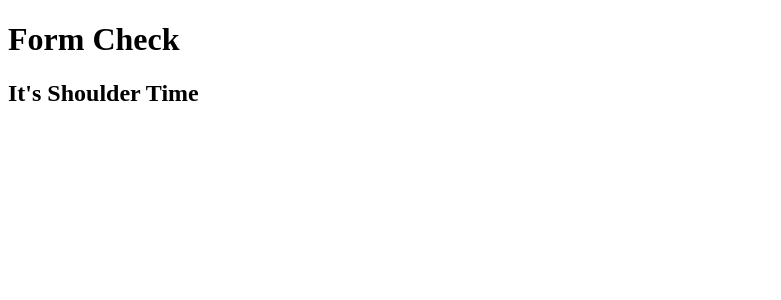
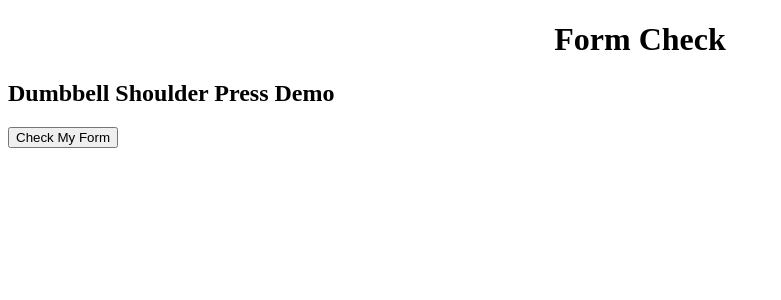
Before and after one commit to jkwan19/FormCheck, a React app: page / in a window 1280 px wide. Both pictures are taken after a click on the button "Dumbbell Shoulder Press". Shown: the top 300 px of the page, without its empty margins (0-781 px from the left). Built offline with nearby package versions, Linux system fonts and the light colour scheme; no server answers; the HTML template or start-up script is replaced by a standard one.

Commit message:
Shoulder Press Motion detected

```diff
--- a/package.json
+++ b/package.json
@@ -29,6 +29,9 @@
     "nodemon": "^2.0.4",
     "react": "^16.8.3",
     "react-dom": "^16.8.3",
-    "react-youtube": "^7.11.3"
+    "react-posenet": "^0.1.7",
+    "react-video-recorder": "^3.17.1",
+    "react-youtube": "^7.11.3",
+    "styled-components": "^5.1.1"
   }
 }
--- /dev/null
+++ b/react-client/src/components/Camera.jsx
@@ -0,0 +1,78 @@
+import React, { useRef, useReducer, useCallback, useState } from "react"
+
+function getKeypointsObject(pose) {
+  return pose.keypoints.reduce((acc, { part, position }) => {
+    acc[part] = position
+    return acc
+  }, {})
+}
+
+function reducer(count, action) {
+  if (action === "reset") {
+    return 0;
+  }
+  return count + 1;
+}
+
+export default function(sensitivity = 10) {
+  const [count, dispatch] = useReducer(reducer, 0);
+  const [isComingDown, setComingDown] = useState(false);
+  const standard = useRef(0);
+  // const goingUp = () => {
+  //   setComingDown(true);
+  // }
+  // const goingDown = () => {
+  //   setComingDown(false);
+  // }
+  const checkPoses = useCallback(
+    poses => {
+      if (poses.length !== 1) {
+        return;
+      }
+      const {
+        leftShoulder,
+        rightShoulder,
+        leftElbow,
+        rightElbow,
+        leftWrist,
+        rightWrist
+      } = getKeypointsObject(poses[0]);
+      const elbow = leftElbow || rightElbow;
+      const shoulder = leftShoulder || rightShoulder;
+      if (!elbow || !shoulder) {
+        return;
+      }
+
+      const wrist = leftWrist || rightWrist;
+      const up = shoulder.y > elbow.y;
+
+      if (wrist && up) {
+        // goingUp();
+        setComingDown(true);
+        console.log('up', isComingDown);
+        standard.current = Math.max(standard.current, elbow.y);
+        return;
+      }
+      const down = standard.current < (elbow.y + sensitivity);
+      console.log(down, isComingDown, !!wrist, 'test down')
+      if ((down && isComingDown) && !!wrist) {
+        console.log('down');
+        // goingDown();
+        setComingDown(false);
+        dispatch("increment");
+        standard.current = 0
+        return;
+      }
+
+      // const hip = leftHip || rightHip
+
+
+      const rest = !wrist;
+      if (rest) {
+        dispatch("reset");
+      }
+    },
+    [sensitivity]
+  );
+  return [count, checkPoses];
+}
--- /dev/null
+++ b/react-client/src/components/CheckForm.jsx
@@ -0,0 +1,25 @@
+import React, { useState, useEffect, useRef, useReducer, useCallback } from 'react';
+import PoseNet from "react-posenet";
+import Camera from './Camera.jsx';
+
+const inferenceConfig = {
+  decodingMethod: "single-person"
+};
+
+function CheckForm () {
+  const [count, checkPoses] = Camera();
+  const onEstimate = useCallback(poses => checkPoses(poses), [checkPoses]);
+  return (
+    <div>
+      <h1>{`Shoulder press count: ${count}`}</h1>
+      <PoseNet
+        style={{ width: "50%" }}
+        facingMode="environment"
+        inferenceConfig={inferenceConfig}
+        onEstimate={onEstimate} />
+    </div>
+  )
+}
+
+
+export default CheckForm;
--- a/react-client/src/components/ListItem.jsx
+++ /dev/null
@@ -1,9 +0,0 @@
-import React from 'react';
-
-const ListItem = (props) => (
-  <div>
-    { props.item.description }
-  </div>
-)
-
-export default ListItem;
--- a/react-client/src/components/Planks.jsx
+++ b/react-client/src/components/Planks.jsx
@@ -1,7 +1,9 @@
 import React, { useState, useEffect } from 'react';
 import YouTube from 'react-youtube';
+import CheckForm from './CheckForm.jsx';
 
 function Planks () {
+  const [ form, setForm ] = useState(false);
   const opts = {
     height: '300',
     width: '540',
@@ -14,10 +16,26 @@ function Planks () {
     // access to player in all event handlers via event.target
     e.target.pauseVideo();
   }
+  const handleClick = (e) => {
+    e.preventDefault();
+    setForm(true);
+  }
+  const renderView = () => {
+    if (form === true) {
+      return <CheckForm key="planks"/>
+    } else {
+      return (
+        <div>
+          <h2>Planks Demo</h2>
+          <YouTube videoId="pSHjTRCQxIw" opts={opts} onReady={onReady} />
+          <button onClick={handleClick}> Check My Form </button>
+        </div>
+      )
+    }
+  }
   return (
     <div>
-      <h2>It's Planking Time</h2>
-      <YouTube videoId="pSHjTRCQxIw" opts={opts} onReady={onReady} />
+      {renderView()}
     </div>
   )
 }
--- a/react-client/src/components/Shoulders.jsx
+++ b/react-client/src/components/Shoulders.jsx
@@ -1,7 +1,9 @@
 import React, { useState, useEffect } from 'react';
 import YouTube from 'react-youtube';
+import CheckForm from './CheckForm.jsx';
 
 function Shoulders () {
+  const [ form, setForm ] = useState(false);
   const opts = {
     height: '300',
     width: '540',
@@ -10,15 +12,34 @@ function Shoulders () {
       autoplay: 1,
     },
   }
+
   const onReady = (e) => {
     // access to player in all event handlers via event.target
     e.target.pauseVideo();
   }
+
+  const handleClick = (e) => {
+    e.preventDefault();
+    setForm(true);
+  }
+
+  const renderView = () => {
+    if (form === true) {
+      return <CheckForm key="shoulders"/>
+    } else {
+      return (
+        <div>
+          <h2>Dumbbell Shoulder Press Demo</h2>
+          <YouTube videoId="B-aVuyhvLHU" opts={opts} onReady={onReady}/>
+          <button onClick={handleClick}> Check My Form </button>
+        </div>
+      )
+    }
+  }
   return (
     <div>
-      <h2>It's Shoulder Time</h2>
-      <YouTube videoId="B-aVuyhvLHU" opts={opts} onReady={onReady} />
+      {renderView()}
     </div>
   )
 }
-export default Shoulders
+export default Shoulders;
--- a/react-client/src/components/Workouts.jsx
+++ b/react-client/src/components/Workouts.jsx
@@ -1,5 +1,4 @@
 import React, { useState, useEffect } from 'react';
-import ListItem from './ListItem.jsx';
 
 const Workouts = (props) => (
   <div>
--- a/react-client/src/index.jsx
+++ b/react-client/src/index.jsx
@@ -5,28 +5,31 @@ import Workouts from './components/Workouts.jsx';
 import Shoulders from './components/Shoulders.jsx';
 import Planks from './components/Planks.jsx';
 import Sleeping from './components/Sleeping.jsx';
+import styled from 'styled-components';
 
+const Title = styled.h1`
+  text-align: center;
+`;
 
 function App() {
   const [ workouts, setWorkout ] = useState('');
-  const [ items, setItems ] = useState([])
+  // const [ items, setItems ] = useState([])
 
-  useEffect (()=> {
-    $.ajax({
-      url: '/items',
-      success: (data) => {
-        setItems([...items, data])
-      },
-      error: (err) => {
-        console.log('err', err);
-      }
-    });
-  })
+  // useEffect (()=> {
+  //   $.ajax({
+  //     url: '/items',
+  //     success: (data) => {
+  //       setItems([...items, data])
+  //     },
+  //     error: (err) => {
+  //       console.log('err', err);
+  //     }
+  //   });
+  // })
 
   const handleClick = (e) => {
     e.preventDefault();
     setWorkout(e.target.name);
-    console.log(`Working ${workouts}`);
   }
 
   const renderView = () => {
@@ -39,7 +42,7 @@ function App() {
     } else {
       return (
       <div>
-        <Workouts onClick={handleClick} items={items}/>
+        <Workouts onClick={handleClick}/>
       </div>
       )
     }
@@ -47,7 +50,7 @@ function App() {
 
   return (
   <div>
-    <h1 onClick={handleClick}>Form Check</h1>
+    <Title onClick={handleClick}>Form Check</Title>
     {renderView()}
   </div>)
 
```
Also changed, not shown: 4 other files (tests, documents, lock files or other folders).
